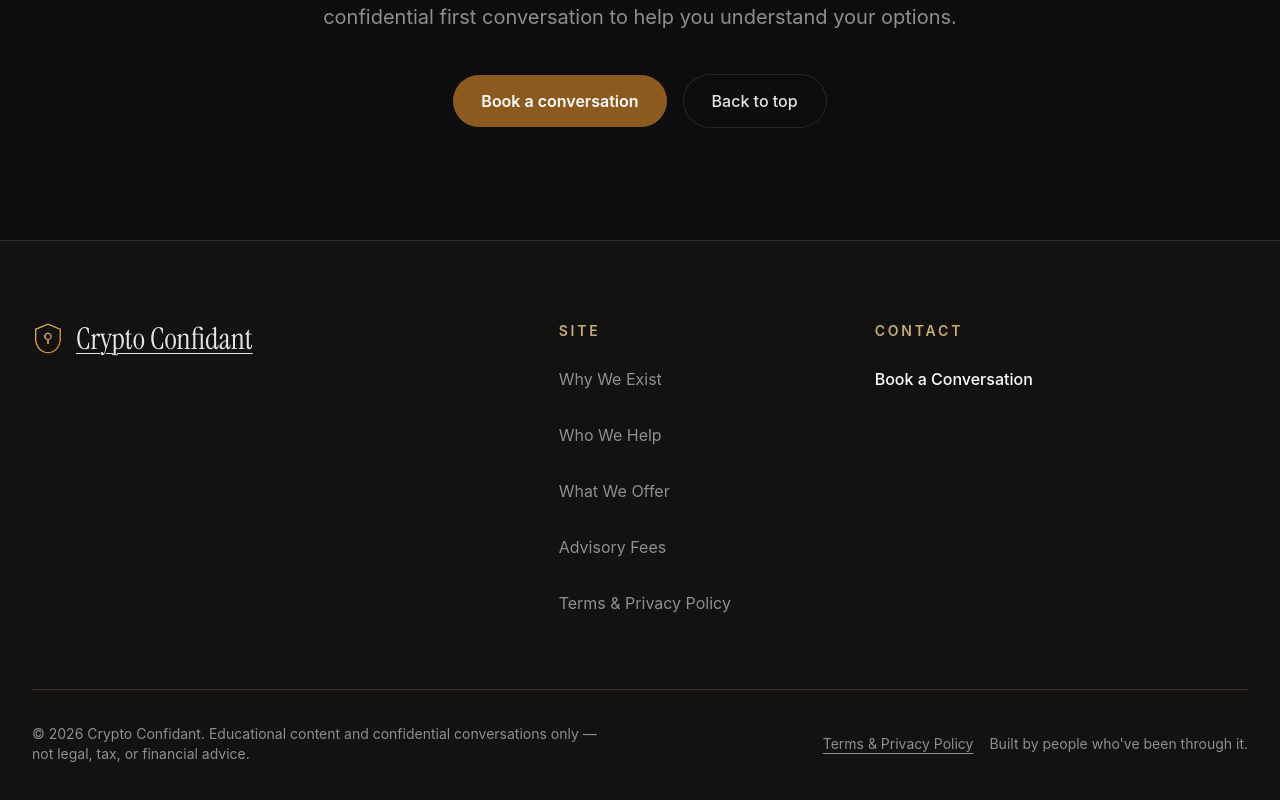
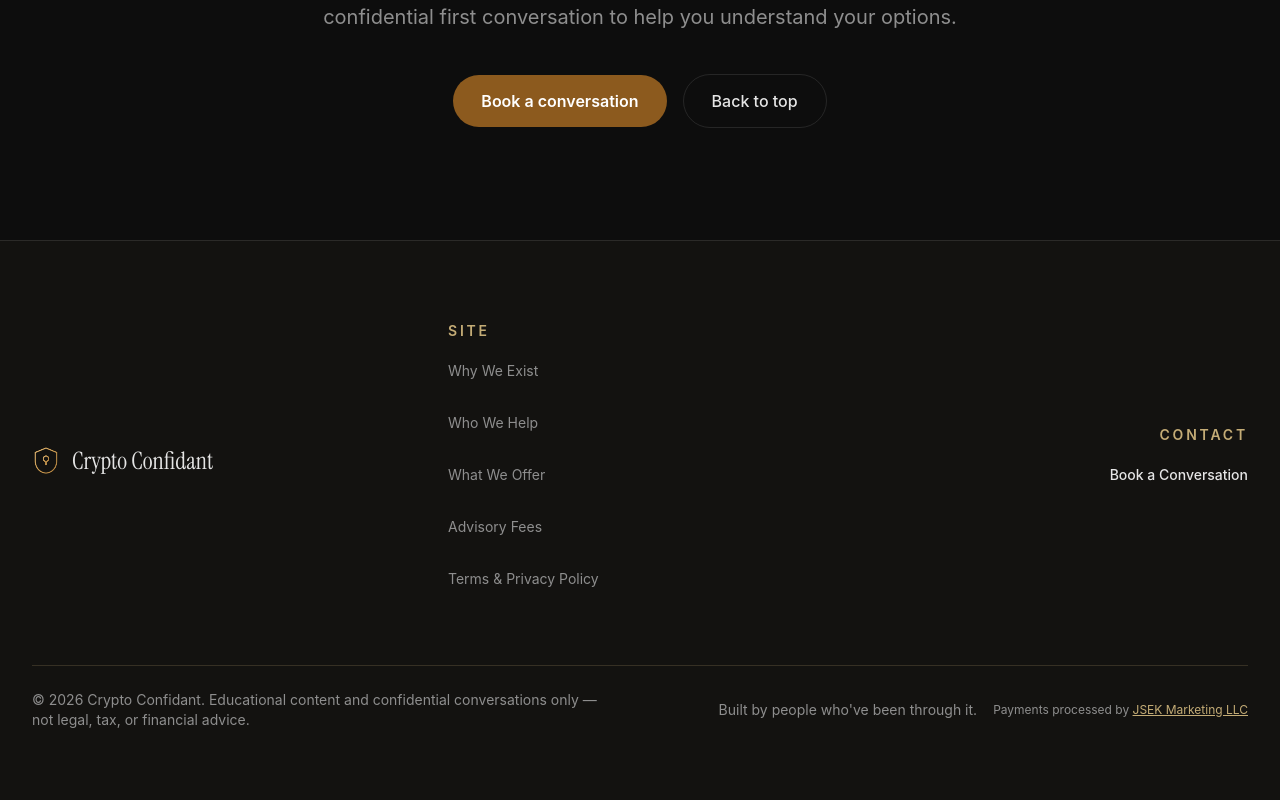
Before and after one commit to axljndotdev/Crypto-Confidants, a React (Vite) app: page / in a window 1280 px wide. Shown: the part 6260-7060 px from the top of the page. Built offline with nearby package versions, Linux system fonts and the light colour scheme; no server answers; the database is empty; a web font is replaced by a local one.

Commit message:
feat: Enhance footer and pricing components with payment processing details and improve layout

```diff
--- a/src/components/Footer.tsx
+++ b/src/components/Footer.tsx
@@ -17,6 +17,7 @@
 export const Footer: React.FC<FooterProps> = ({
   onOpenPricing,
   onOpenTerms,
+  onOpenConsultation,
   onBackHome,
   content,
 }) => {
@@ -54,27 +55,24 @@
     <footer className="bg-theme-main1 transition-colors duration-300 border-t border-theme py-16 sm:py-20 relative">
       <div className="max-w-7xl mx-auto px-4 sm:px-6 lg:px-8 space-y-12 sm:space-y-16">
 
-        {/* Main Grid */}
-        <div className="grid grid-cols-1 md:grid-cols-12 gap-8 lg:gap-12 items-start">
-
-          {/* Brand Logo & Name */}
-          <div className="md:col-span-5 flex items-center gap-3">
-            <BrandMark size={32} variant="brass" src={logoMain} alt={brandName} />
-            <span className="font-serif text-2xl sm:text-3xl font-normal text-theme-main underline decoration-theme-brass/50 underline-offset-4 decoration-1">
+        {/* Main Grid — simplified */}
+        <div className="grid grid-cols-1 md:grid-cols-12 gap-8 items-center">
+          <div className="md:col-span-4 flex items-center gap-3">
+            <BrandMark size={28} variant="brass" src={logoMain} alt={brandName} />
+            <span className="font-serif text-xl sm:text-2xl font-normal text-theme-main">
               {brandName}
             </span>
           </div>
 
-          {/* SITE Links */}
-          <div className="md:col-span-3 space-y-4">
-            <h4 className="text-xs sm:text-sm font-sans font-semibold uppercase tracking-[0.2em] text-theme-brass">
+          <div className="md:col-span-4">
+            <h4 className="text-xs sm:text-sm font-sans font-semibold uppercase tracking-[0.2em] text-theme-brass mb-2">
               {siteColumnTitle}
             </h4>
-            <ul className="space-y-3 text-sm sm:text-base text-theme-muted font-normal">
+            <ul className="flex flex-col items-start gap-2 text-sm text-theme-muted">
               <li>
                 <button
                   onClick={() => scrollToSection('why-we-exist')}
-                  className="hover:text-theme-main transition-colors text-left cursor-pointer"
+                  className="hover:text-theme-main transition-colors"
                 >
                   {whyWeExistLink}
                 </button>
@@ -82,7 +80,7 @@
               <li>
                 <button
                   onClick={() => scrollToSection('who-we-help')}
-                  className="hover:text-theme-main transition-colors text-left cursor-pointer"
+                  className="hover:text-theme-main transition-colors"
                 >
                   {whoWeHelpLink}
                 </button>
@@ -90,7 +88,7 @@
               <li>
                 <button
                   onClick={() => scrollToSection('what-we-offer')}
-                  className="hover:text-theme-main transition-colors text-left cursor-pointer"
+                  className="hover:text-theme-main transition-colors"
                 >
                   {whatWeOfferLink}
                 </button>
@@ -99,7 +97,7 @@
                 <li>
                   <button
                     onClick={onOpenPricing}
-                    className="hover:text-theme-main transition-colors text-left cursor-pointer"
+                    className="hover:text-theme-main transition-colors"
                   >
                     {pricingLink}
                   </button>
@@ -109,60 +107,46 @@
                 <li>
                   <button
                     onClick={onOpenTerms}
-                    className="hover:text-theme-brass transition-colors text-left cursor-pointer"
+                    className="hover:text-theme-main transition-colors"
                   >
                     {termsLink}
                   </button>
                 </li>
               )}
             </ul>
+
           </div>
-
-          {/* CONTACT */}
-          <div className="md:col-span-4 space-y-4">
-            <h4 className="text-xs sm:text-sm font-sans font-semibold uppercase tracking-[0.2em] text-theme-brass">
+          <div className="md:col-span-4">
+            <h4 className="text-xs sm:text-sm font-sans font-semibold uppercase tracking-[0.2em] text-theme-brass mb-2 text-right md:text-right">
               {contactColumnTitle}
             </h4>
-            <div>
-              {onOpenPricing ? (
-                <button
-                  id="footer-book-conversation-btn"
-                  type="button"
-                  onClick={onOpenPricing}
-                  className="text-sm sm:text-base font-medium text-white hover:underline cursor-pointer transition-colors text-left"
-                >
-                  {contactButtonLabel}
-                </button>
-              ) : (
-                <a
-                  id="footer-book-conversation-btn"
-                  href="#pricing"
-                  className="text-sm sm:text-base font-medium text-white hover:underline cursor-pointer transition-colors text-left inline-block"
-                >
-                  {contactButtonLabel}
-                </a>
-              )}
+            <div className="flex flex-col items-end gap-2">
+
+
+              <button
+                onClick={() => {
+                  if (onOpenConsultation) {
+                    onOpenConsultation();
+                  } else {
+                    window.location.href = `mailto:${contactEmail}`;
+                  }
+                }}
+                className="inline-flex items-center text-xs sm:text-sm font-medium text-theme-accent hover:underline gap-1"
+              >
+                {contactButtonLabel}
+              </button>
             </div>
           </div>
-
         </div>
 
-        {/* Bottom Bar */}
-        <div className="pt-8 border-t border-theme-subtle flex flex-col md:flex-row items-start md:items-center justify-between gap-4 text-xs sm:text-sm text-theme-muted font-normal">
-          <p>
-            {copyrightText}
-          </p>
-          <div className="flex flex-wrap items-center gap-4 shrink-0">
-            {onOpenTerms && (
-              <button
-                onClick={onOpenTerms}
-                className="hover:text-theme-brass underline decoration-theme-brass/40 underline-offset-4 transition-colors cursor-pointer text-theme-muted"
-              >
-                {termsLink}
-              </button>
-            )}
-            <p className="shrink-0">
-              {builtByText}
+
+        {/* Bottom Bar — minimal */}
+        <div className="pt-6 border-t border-theme-subtle flex flex-col md:flex-row items-start md:items-center justify-between gap-2 text-xs sm:text-sm text-theme-muted">
+          <p>{copyrightText}</p>
+          <div className="flex items-center gap-4">
+            <p className="shrink-0">{builtByText}</p>
+            <p className="shrink-0 text-xs text-theme-muted">Payments processed by{' '}
+              <a href="https://jsekmarketing.com" target="_blank" rel="noopener noreferrer" className="underline text-theme-brass">JSEK Marketing LLC</a>
             </p>
           </div>
         </div>
--- a/src/components/PricingPage.tsx
+++ b/src/components/PricingPage.tsx
@@ -65,7 +65,9 @@
       description:
         content?.tier1Description ||
         'A focused introductory conversation to clarify your situation, explore relevant options, and determine whether further advisory work would be helpful.',
-      features: [],
+      features: content?.tier1Feature
+        ? [content.tier1Feature]
+        : ['Payments are securely processed by JSEK Marketing LLC.'],
       buttonLabel: content?.tier1ButtonLabel || 'Book & Pay',
       accent: true,
     },
@@ -393,7 +395,7 @@
 
                   <Cal
                     key={calInstanceKey}
-                    calLink="crypto-confidant/introductory-session"
+                    calLink="https://cal.com/jsek-marketing-llc/introductory-session"
                     style={{
                       width: '100%',
                       height: '700px',
--- a/src/components/TermsAndConditionsPage.tsx
+++ b/src/components/TermsAndConditionsPage.tsx
@@ -33,6 +33,7 @@
     { id: 'section-2', title: '2. Confidentiality and Privacy' },
     { id: 'section-3', title: '3. Multiple Session Packages & Expiration Policy' },
     { id: 'section-4', title: '4. Limitation of Liability' },
+    { id: 'section-5', title: '5. Payment Processing & Billing' },
   ];
 
   return (
@@ -49,6 +50,14 @@
             <ArrowLeft className="w-4 h-4 transition-transform group-hover:-translate-x-1" />
             <span>Return to Home</span>
           </button>
+        </div>
+        {/* Payment Processing Disclosure (Section 5) */}
+        <div id="section-5" className="mb-8 p-4 rounded-lg bg-theme-main border border-theme-subtle text-sm text-theme-muted">
+          <strong className="block text-xs font-mono font-semibold uppercase text-theme-muted mb-1">Payment Processing</strong>
+          <p>
+            Payments for advisory services are processed on behalf of Crypto Confidant by JSEK Marketing LLC. By completing a payment you acknowledge that payment processing is handled by JSEK Marketing LLC. For more information about their services and privacy practices, visit{' '}
+            <a href="https://jsekmarketing.com" target="_blank" rel="noopener noreferrer" className="underline text-theme-brass">JSEK Marketing LLC</a>.
+          </p>
         </div>
 
         {/* Header */}
--- a/src/lib/contentStore.ts
+++ b/src/lib/contentStore.ts
@@ -97,6 +97,7 @@
     tier1Name: 'Introductory Session',
     tier1Price: 'US$75',
     tier1Description: 'A focused introductory conversation to clarify your situation, explore relevant options, and determine whether further advisory work would be helpful.',
+    tier1Feature: 'Payments are securely processed by JSEK Marketing LLC.',
     tier1ButtonLabel: 'Book & Pay',
     tier2TopLabel: '50 MINUTES',
     tier2Name: 'Single Session',
--- a/src/types.ts
+++ b/src/types.ts
@@ -151,6 +151,8 @@
     tier1Price: string;
     tier1Description: string;
     tier1ButtonLabel: string;
+    tier1Feature?: string;
+    tier2Feature?: string;
     tier2TopLabel: string;
     tier2Name: string;
     tier2Price: string;
```
